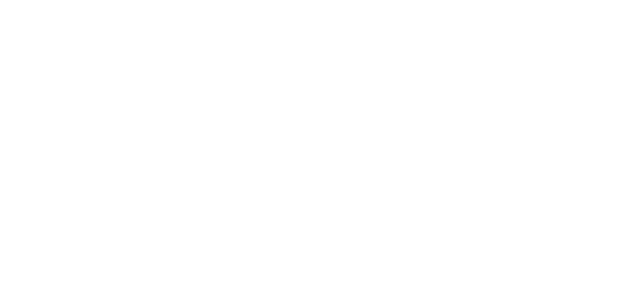
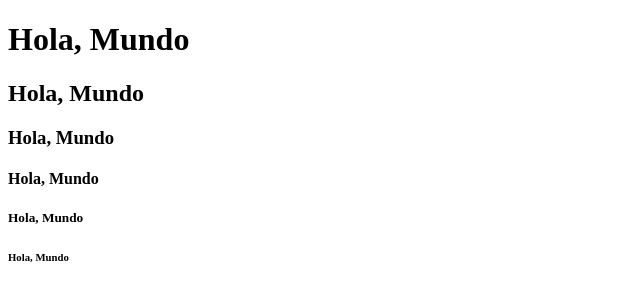
Before and after one commit to fcicerelli/HTML_y_CSS_video_FreeCodeCamp_espaniol, a plain HTML site: page index.html in a window 1280 px wide. Shown: the whole page, without its empty margins (0-640 px from the left). Drawn offline with Linux system fonts and the light colour scheme.

Commit message:
encabezados

```diff
--- a/index.html
+++ b/index.html
@@ -1,9 +1,14 @@
 <!DOCTYPE html>
-<html>
+<html lang="es">
   <head>
 
   </head>
   <body>
-
+    <h1>Hola, Mundo</h1>
+    <h2>Hola, Mundo</h2>
+    <h3>Hola, Mundo</h3>
+    <h4>Hola, Mundo</h4>
+    <h5>Hola, Mundo</h5>
+    <h6>Hola, Mundo</h6>
   </body>
 </html>
```
